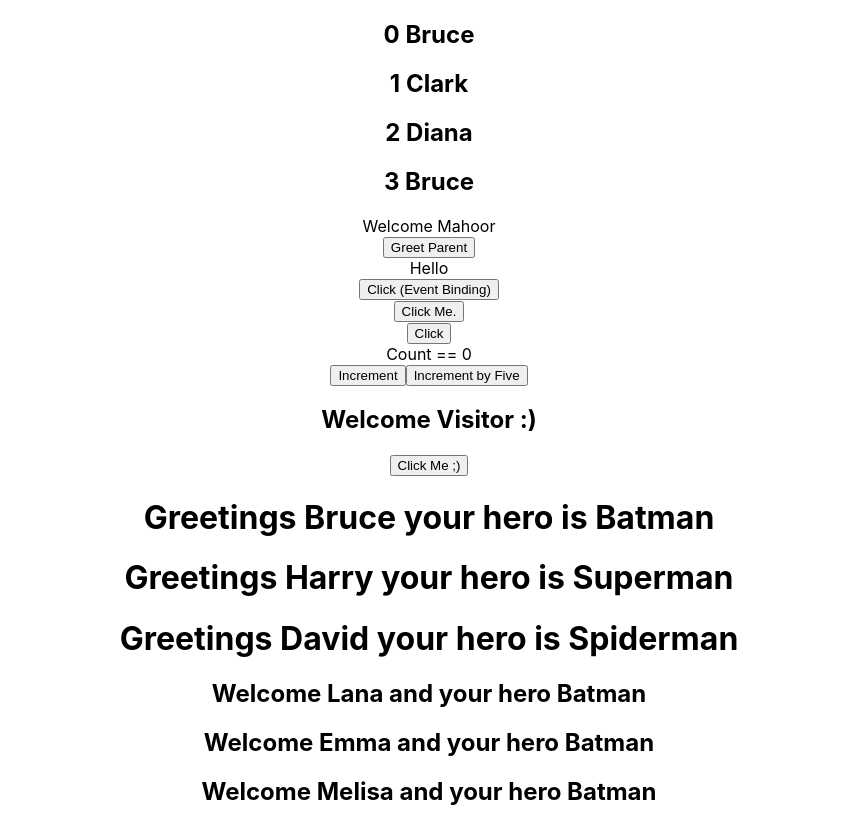
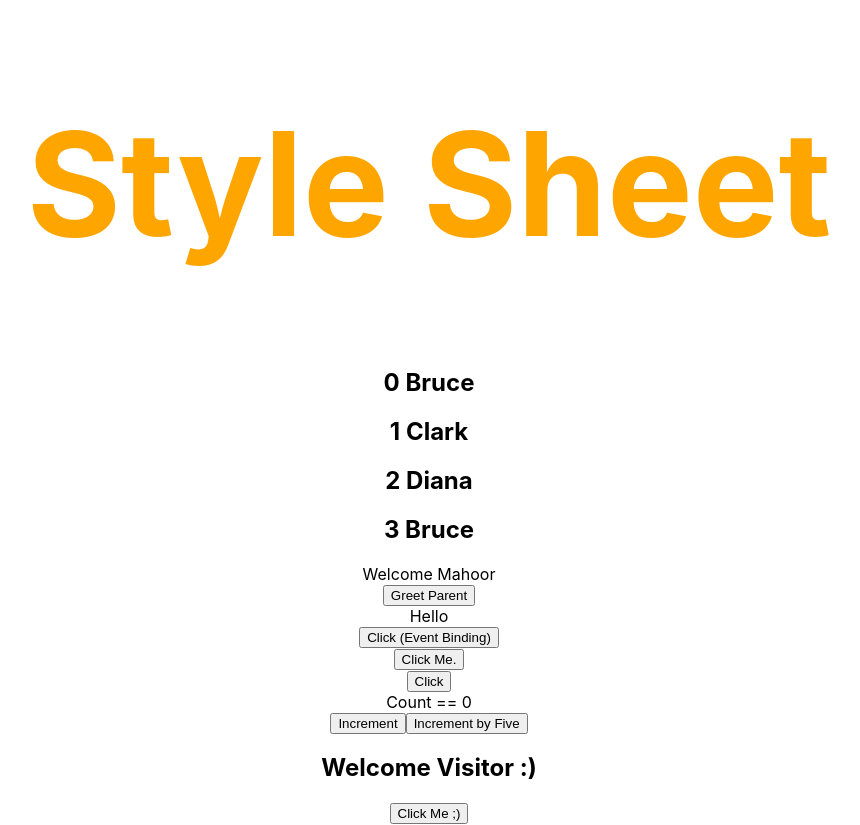
Before and after one commit to Rimsha-Urooj/first, a React (Create React App) app: page / in a window 1280 px wide. Shown: the top 825 px of the page, without its empty margins (211-1071 px from the left). Built offline with nearby package versions, Linux system fonts and the light colour scheme.

Commit message:
styling using regular css

```diff
--- a/src/App.js
+++ b/src/App.js
@@ -1,4 +1,4 @@
-import logo from './logo.svg';
+// import logo from './logo.svg';
 import './App.css';
 import Greet from './components/Greet';
 import Welcome from './components/Welcome';
@@ -11,10 +11,15 @@
 import ParentComponent from './components/ParentComponent';
 import UserGreetingComponent from './components/UserGreetingComponent';
 import NameList from './components/NameList';
+import Stylesheet from './components/Stylesheet';
 
 function App() {
   return (
     <div className="App">
+
+      {/* Styling and CSS basics */}
+      {/* Styling with props */}
+      <Stylesheet primary={true} />
 
       {/* List Rendering */}
       <NameList />
--- /dev/null
+++ b/src/components/Stylesheet.js
@@ -0,0 +1,15 @@
+import React from 'react'
+import './myStyles.css'
+
+function Stylesheet(props) {
+    // Styling through props
+    let className = props.primary ? 'primary' : ''
+    return (
+        // using template literals for using multiple classes for styling
+        <div className={` ${className} font-xl`}>
+            <h1>Style Sheet</h1>
+        </div>
+    )
+}
+
+export default Stylesheet
--- /dev/null
+++ b/src/components/myStyles.css
@@ -0,0 +1,7 @@
+.primary{
+    color: orange
+}
+
+.font-xl{
+    font-size: 72px;
+}
```
